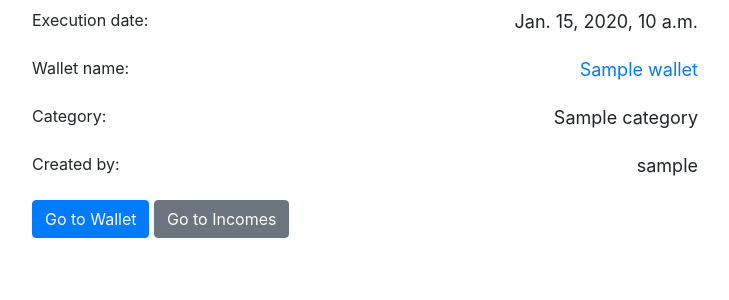
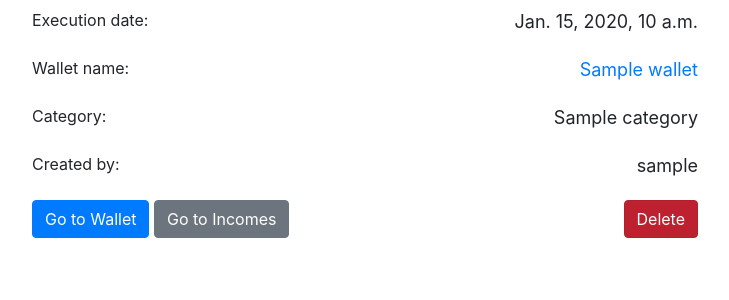
Before and after one commit to mivchal333/Wallet-App, a Django app: page /wallet/income/1/ in a window 1280 px wide. Shown: the part 264-564 px from the top of the page, without its empty margins (53-782 px from the left). Run offline with Django 3.2, Linux system fonts and the light colour scheme; a user stored in the database is signed in; tables that the repository leaves empty hold one stand-in row (values such as "Sample post"); some libraries are stand-ins or nearby versions.

Commit message:
delete income endpoint

```diff
--- a/wallet/templates/wallet/incomeDetails.html
+++ b/wallet/templates/wallet/incomeDetails.html
@@ -31,6 +31,8 @@
             <p class="details-field-value"> {{ income.user }}</p>
         </div>
 
+        <a href="/wallet/income/{{ income.id }}/delete" class="btn btn-danger button-right-flow active"
+           role="button" aria-pressed="true">Delete</a>
         <a type="button" class="btn btn-primary" href="/wallet/{{ income.wallet.id }}">Go to Wallet</a>
         <a type="button" class="btn btn-secondary" href="/wallet/income">Go to Incomes</a>
 
--- a/wallet/urls.py
+++ b/wallet/urls.py
@@ -11,4 +11,5 @@ urlpatterns = [
     path('add/', views.addWallet, name='addWallet'),
     path('income/', views.incomeList, name='incomeList'),
     path('income/<int:income_id>/', views.incomeDetails, name='incomeDetail'),
+    path('income/<int:income_id>/delete', views.deleteIncome, name='incomeDelete'),
 ]
--- a/wallet/views.py
+++ b/wallet/views.py
@@ -147,3 +147,11 @@ def deleteWallet(request, wallet_id):
         return walletList(request)
     else:
         raise Http404("Wallet does not exist")
+
+
+def deleteIncome(request, income_id):
+    if request.user.is_authenticated:
+        Income.objects.get(pk=income_id).delete()
+        return incomeList(request)
+    else:
+        raise Http404("Income does not exist")
```
